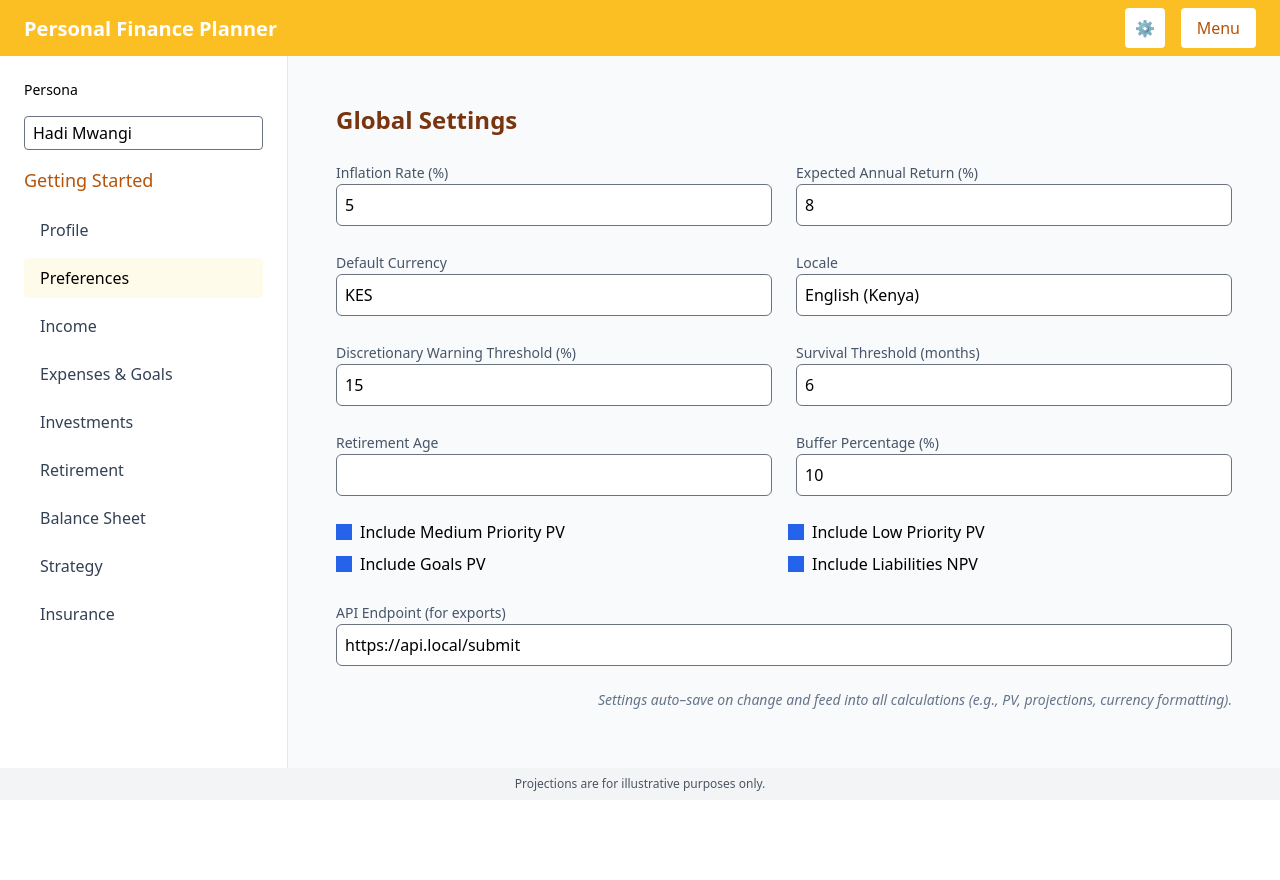
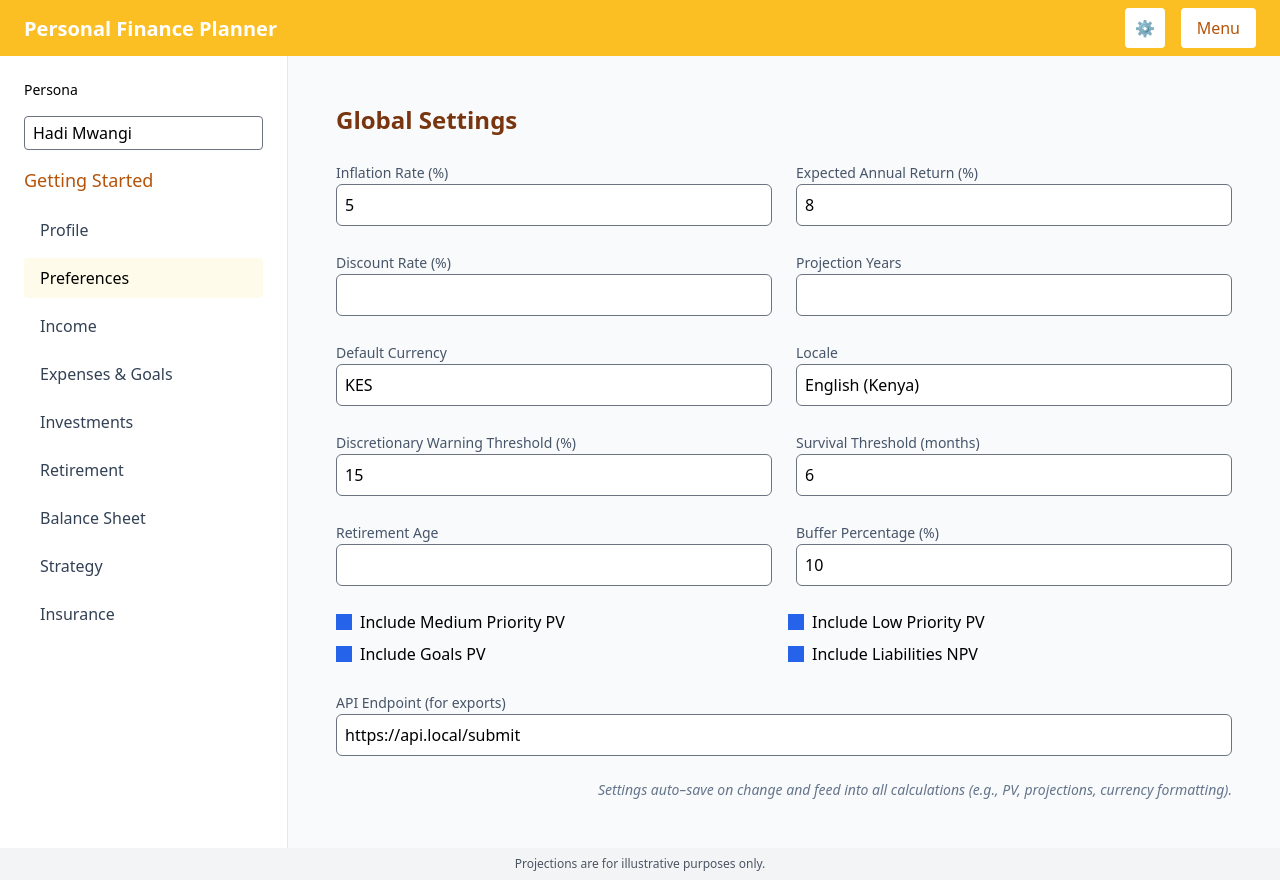
Before and after one commit to MMJGGR/personal-finance-app, a React (Vite) app: page / in a window 1280 px wide. Both pictures are taken after a click on the button "⚙️". Before the commit the page ends 800 px from the top, so only its background shows below. Built offline with nearby package versions, Linux system fonts and the light colour scheme.

Commit message:
Add discount rate and projection years settings

```diff
--- a/src/tabs/PreferencesTab.jsx
+++ b/src/tabs/PreferencesTab.jsx
@@ -57,6 +57,36 @@ export default function PreferencesTab() {
             onChange={e => handleChange('expectedReturn', parseFloat(e.target.value) || 0)}
             className="w-full border rounded-md p-2"
             title="Expected annual return"
+          />
+        </label>
+
+        {/* Discount Rate */}
+        <label className="block">
+          <span className="text-sm text-slate-600">Discount Rate (%)</span>
+          <input
+            type="number"
+            value={form.discountRate}
+            onChange={e => handleChange('discountRate', parseFloat(e.target.value) || 0)}
+            className="w-full border rounded-md p-2"
+            title="Discount rate"
+          />
+        </label>
+
+        {/* Projection Years */}
+        <label className="block">
+          <span className="text-sm text-slate-600">Projection Years</span>
+          <input
+            type="number"
+            min={1}
+            value={form.projectionYears}
+            onChange={e =>
+              handleChange(
+                'projectionYears',
+                Math.max(1, parseInt(e.target.value) || 1)
+              )
+            }
+            className="w-full border rounded-md p-2"
+            title="Projection years"
           />
         </label>
 
```
Also changed, not shown: 1 other file (tests, documents, lock files or other folders).
